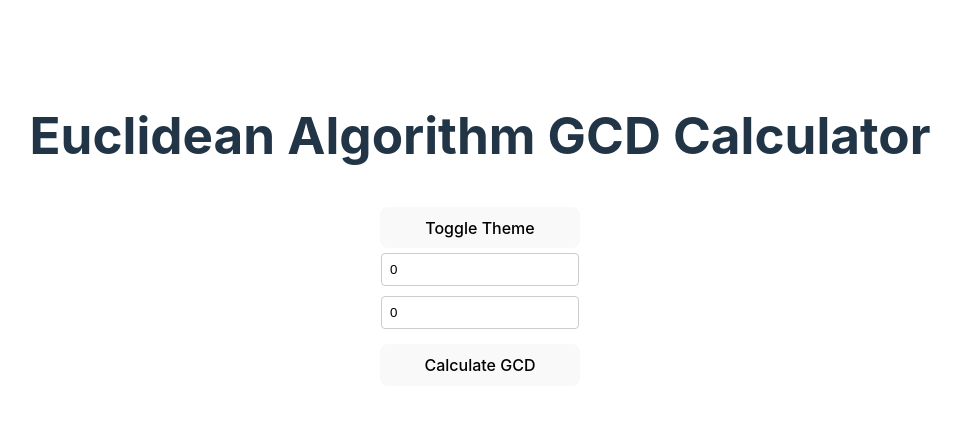
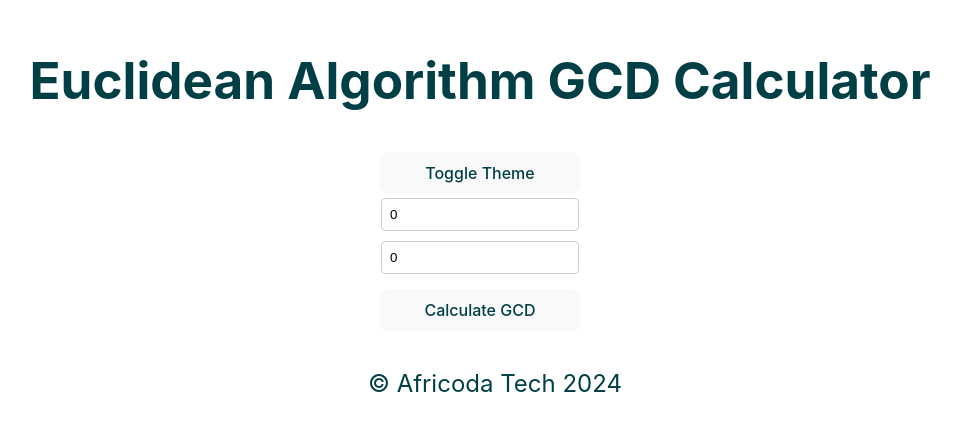
Before and after one commit to Adjanour/my-gcd-app, a React (Vite) app: page / in a window 1280 px wide. Shown: the part 171-602 px from the top of the page, without its empty margins (160-1121 px from the left). Built offline with nearby package versions, Linux system fonts and the light colour scheme.

Commit message:
adds dark theme

```diff
--- a/src/App.css
+++ b/src/App.css
@@ -1,7 +1,7 @@
 
 :root {
   --bg-color: #fff; /* Light theme background */
-  --text-color: #000; /* Light theme text */
+  --text-color: #003f45; /* Light theme text */
   --input-bg: #f0f0f0; /* Light theme input background */
   --button-bg: #d4d4d4; /* Light theme button background */
   --table-border: #ddd; /* Light theme table border */
@@ -13,6 +13,7 @@
   --text-color: #eee;
   --input-bg: #333;
   --button-bg: #555;
+  --button-color: #181818;
   --table-border: #444;
 }
 
@@ -21,13 +22,16 @@
   margin: 0 auto;
   padding: 2rem;
   text-align: center;
+  background-color: var(--bg-color);
+  color: var(--text-color);
 }
 
+body{
+  background-color: var(--bg-color);
+  color: var(--text-color);
+}
 
-
-/* ...rest of your existing CSS... */
-
-button + button { /* Styles the button next to "Calculate GCD" */
+button + button {
   margin-left: 10px;
 }
 .container {
@@ -53,10 +57,10 @@ input[type="number"] {
 }
 
 button {
+  background-color: var(--button-bg);
+  color: var(--button-color);
   padding: 10px 20px;
   width: 200px;
-  background-color: #d4d4d4;
-  color: black;
   border: none;
   border-radius: 4px;
   cursor: pointer;
@@ -78,3 +82,17 @@ td, th {
 p {
   margin-top: 20px;
 }
+
+.app-footer {
+  justify-content: center;
+  text-align: center;
+  align-self: center;
+  padding: 15px;
+  background-color: var(--bg-color); /* Match footer color to the theme */
+  color: var(--text-color);
+  font-size: 24px;
+  text-align: center;
+  left: 0;
+  bottom: 0;
+  width: 100%;
+}
--- a/src/App.tsx
+++ b/src/App.tsx
@@ -29,6 +29,9 @@ const App: React.FC = () => {
       <main>
         <GCDCalculator />
       </main>
+      <footer className="app-footer">
+        <p>© Africoda Tech 2024</p>
+      </footer>
     </div>
   );
 };
--- a/src/components/GCDCalculator.tsx
+++ b/src/components/GCDCalculator.tsx
@@ -58,7 +58,7 @@ const GCDCalculator: React.FC<GCDCalculatorProps> = () => {
 
       <button onClick={calculateGCD}>Calculate GCD</button>
       {showClearButton && <button onClick={clear}>Clear</button>}
-      {gcd !== null && <p>The GCD is: {gcd}</p>}
+      {gcd !== null && <h3>The GCD is: {gcd}</h3>}
       {/* {
         steps.map((step, index) => (
           <StepDisplay step={step} key={index} />
```
